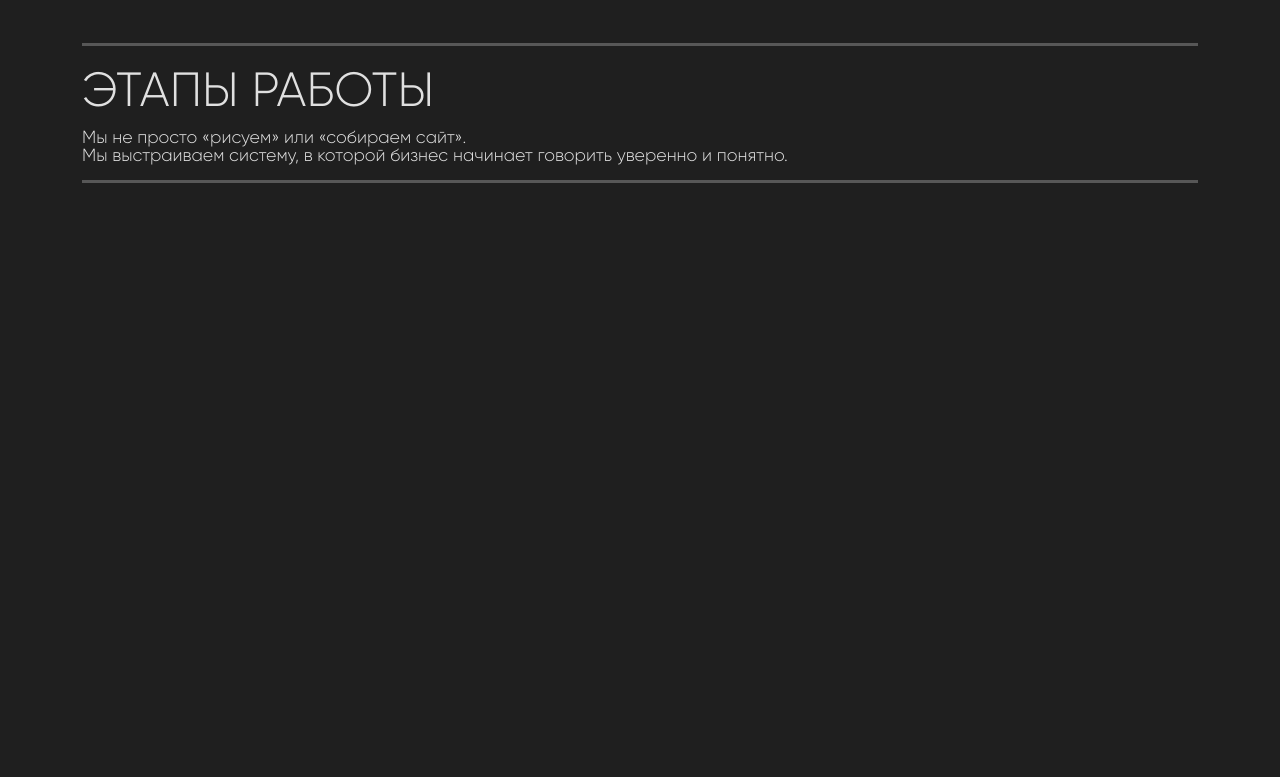
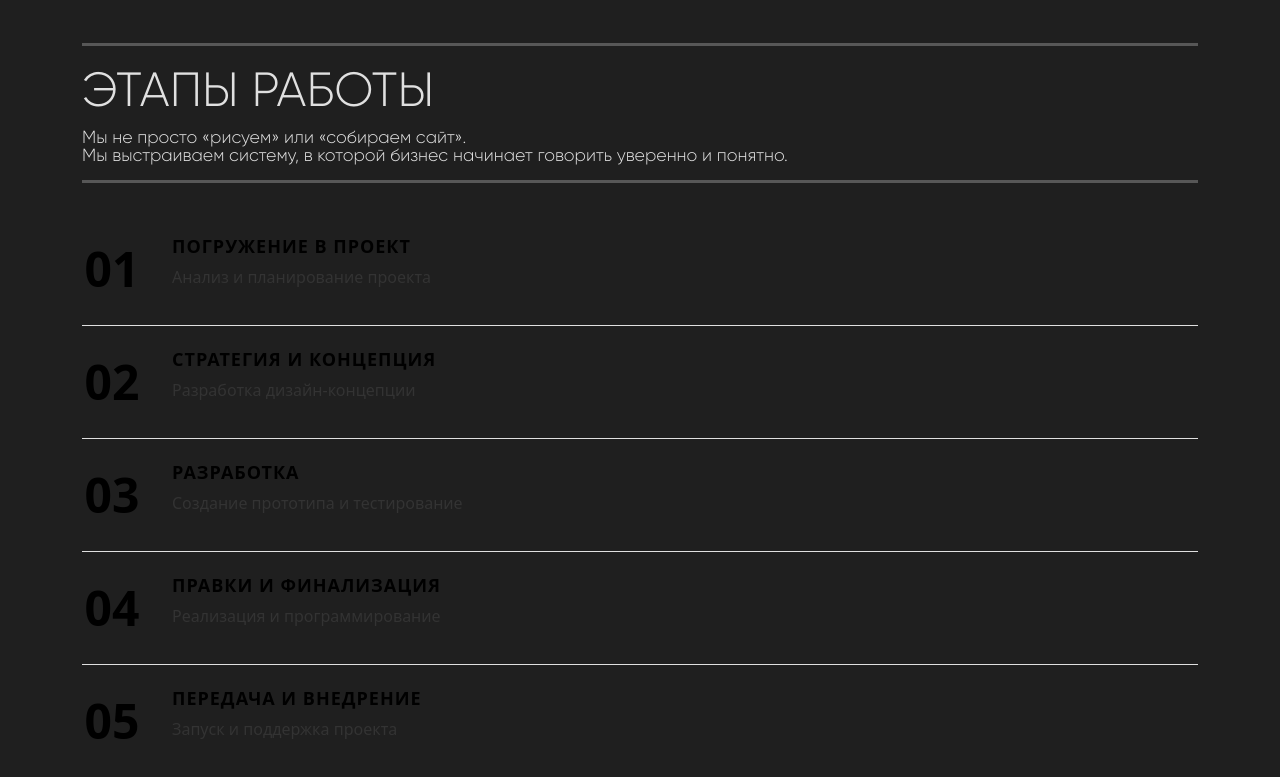
Before and after one commit to ToHellForever/g, a Django app: page / in a window 1280 px wide. Shown: the part 2900-3677 px from the top of the page. Before the commit the page ends 3083 px from the top, so only its background shows below. Run offline with Django 5.2, Linux system fonts and the light colour scheme; data that the repository does not hold is empty.

Commit message:
черновой вариант 5 пунктов

```diff
--- a/static/css/blocks.css
+++ b/static/css/blocks.css
@@ -49,3 +49,55 @@
 .three-block-price:last-child {
     margin-right: 0;
 }
+
+
+
+
+
+/* Стили для блоков этапов работы */
+.stages-container {
+    width: 100%;
+    margin-top: 30px;
+}
+
+.stage-block {
+    display: flex;
+    align-items: flex-start;
+    width: 100%;
+    padding: 20px 0;
+    border-bottom: 1px solid #e0e0e0;
+}
+
+.stage-number {
+    font-size: 48px;
+    font-weight: bold;
+    color: #000;
+    margin-right: 30px;
+    min-width: 60px;
+    text-align: center;
+}
+
+.stage-content {
+    display: flex;
+    flex-direction: column;
+    align-items: flex-start;
+}
+
+.stage-h {
+    font-size: 18px;
+    color: #000;
+    font-weight: bold;
+    margin-bottom: 5px;
+    text-transform: uppercase;
+    letter-spacing: 1px;
+}
+
+.stage-text {
+    font-size: 16px;
+    color: #333;
+    font-weight: 400;
+}
+
+.stage-block:last-child {
+    border-bottom: none;
+}
--- a/templates/landing.html
+++ b/templates/landing.html
@@ -189,6 +189,45 @@
     <h2 class="desc-h">ЭТАПЫ РАБОТЫ</h2>
     <p class="desc-p-stages">Мы не просто «рисуем» или «собираем сайт». <br>Мы выстраиваем систему, в которой бизнес начинает говорить уверенно и понятно.</p>
     <hr class="hr">
+
+    <!-- Блоки этапов -->
+    <div class="stages-container">
+        <div class="stage-block">
+            <div class="stage-number">01</div>
+            <div class="stage-content">
+                <div class="stage-h">ПОГРУЖЕНИЕ В ПРОЕКТ</div>
+                <div class="stage-text">Анализ и планирование проекта</div>
+            </div>
+        </div>
+        <div class="stage-block">
+            <div class="stage-number">02</div>
+            <div class="stage-content">
+            <div class="stage-h">СТРАТЕГИЯ И КОНЦЕПЦИЯ</div>
+            <div class="stage-text">Разработка дизайн-концепции</div>
+        </div>
+        </div>
+        <div class="stage-block">
+            <div class="stage-number">03</div>
+            <div class="stage-content">
+                <div class="stage-h">РАЗРАБОТКА</div>
+                <div class="stage-text">Создание прототипа и тестирование</div>
+            </div>
+        </div>
+        <div class="stage-block">
+            <div class="stage-number">04</div>
+            <div class="stage-content">
+                <div class="stage-h">ПРАВКИ И ФИНАЛИЗАЦИЯ</div>
+                <div class="stage-text">Реализация и программирование</div>
+            </div>
+        </div>
+        <div class="stage-block">
+            <div class="stage-number">05</div>
+            <div class="stage-content">
+                <div class="stage-h">ПЕРЕДАЧА И ВНЕДРЕНИЕ</div>
+                <div class="stage-text">Запуск и поддержка проекта</div>
+            </div>
+        </div>
+    </div>
 </div>
 
 
```
